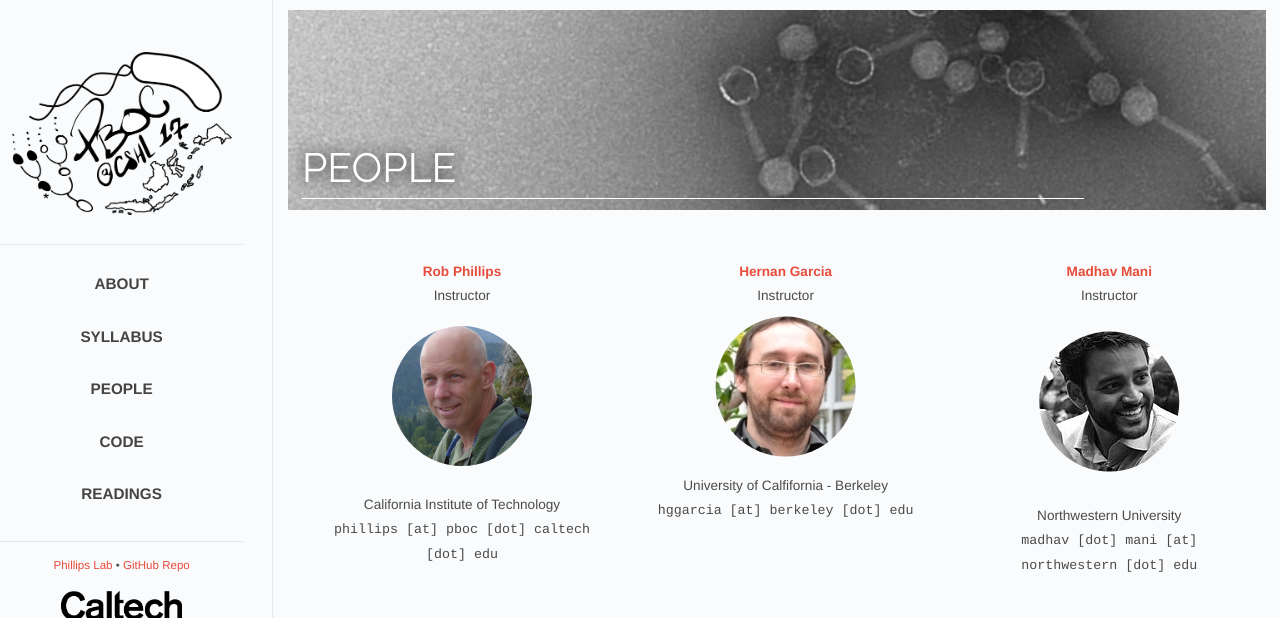
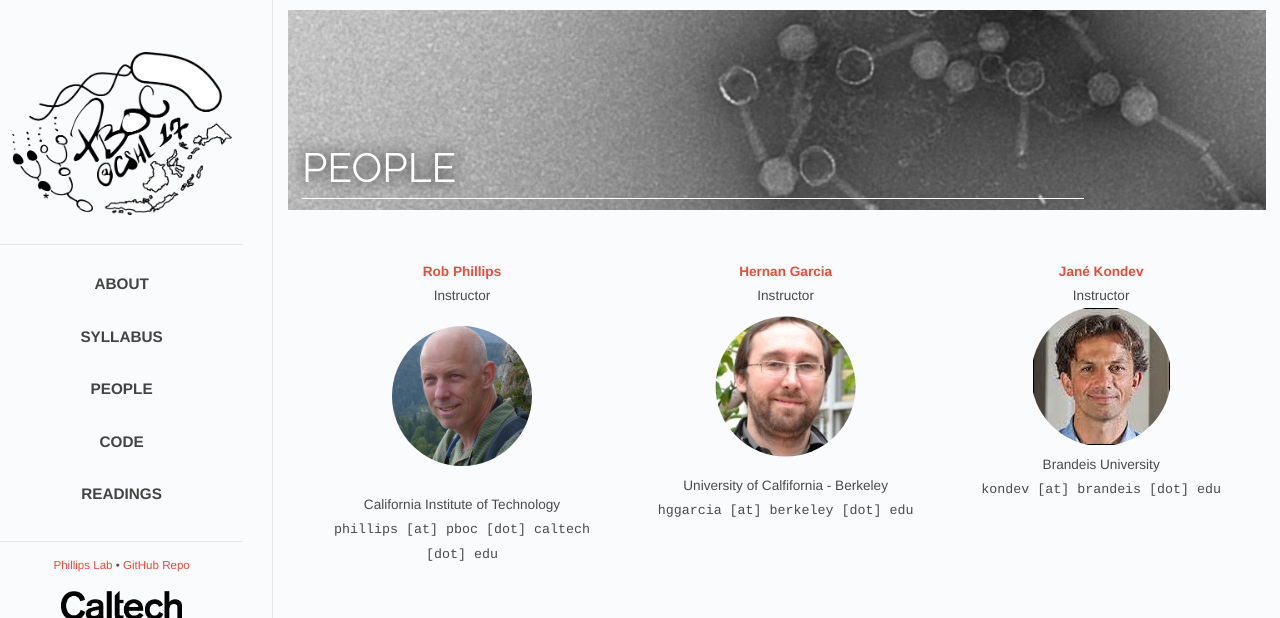
Before and after one commit to RPGroup-PBoC/cshl_pboc, a Jekyll site: the page built from _posts/2017-01-28-people.md, in a window 1280 px wide. Shown: the top 618 px of the page. Built offline with Jekyll 4.4.1, drawn with Linux system fonts in a browser that asks for light colours; some of the changed text lies outside the part shown; grey boxes are pictures that could not be loaded.

Commit message:
Updated People Contacts

```diff
--- a/_data/members.yaml
+++ b/_data/members.yaml
@@ -15,21 +15,6 @@
   role: Instructor
 
 
-- name: Madhav Mani
-  email: madhav [dot] mani [at] northwestern [dot] edu
-  image: madhav.jpg
-  institution: Northwestern University
-  role: Instructor
-  link: "http://www.madhavmani.com"
-
-
-- name: Aleksandra Walczak
-  image: aleks.jpg
-  role: Instructor
-  email: awalczak [at] lpt [dot] ens [dot] fr
-  institution: Centre Nationnal de la Recherche Scientifique
-  link: "https://www.phys.ens.fr/~awalczak/"
-
 - name: Jané Kondev
   image: jane.jpg
   role: Instructor
@@ -37,9 +22,16 @@
   institution: Brandeis University
   link: "http://people.brandeis.edu/~kondev/"
 
+- name: Sanjoy Mahajan
+  image: sanjoy.jpg
+  role: Instructor
+  email: sanjoy [at] olin [dot] edu
+  institution: Olin College
+  link: "http://www.olin.edu/faculty/profile/sanjoy-mahajan/"
+
 
 - name: Shahrzad Yazdi
-  image: muir.jpg
+  image: Shahrzad.jpg
   email: yazdi [at] mit [dot] edu
   institution: Massachusetts Institute of Technology
   role: Teaching Assistant
```
